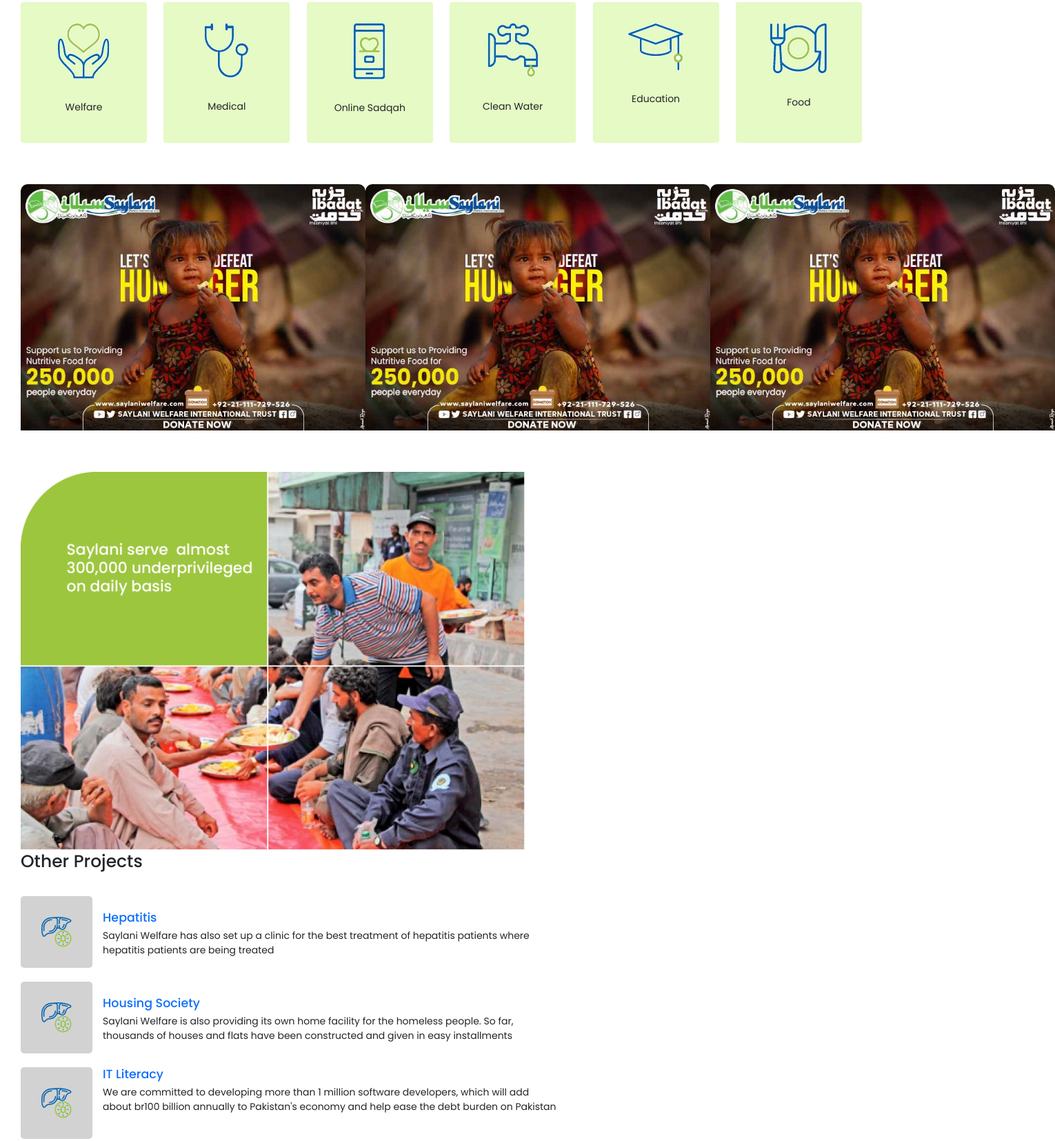
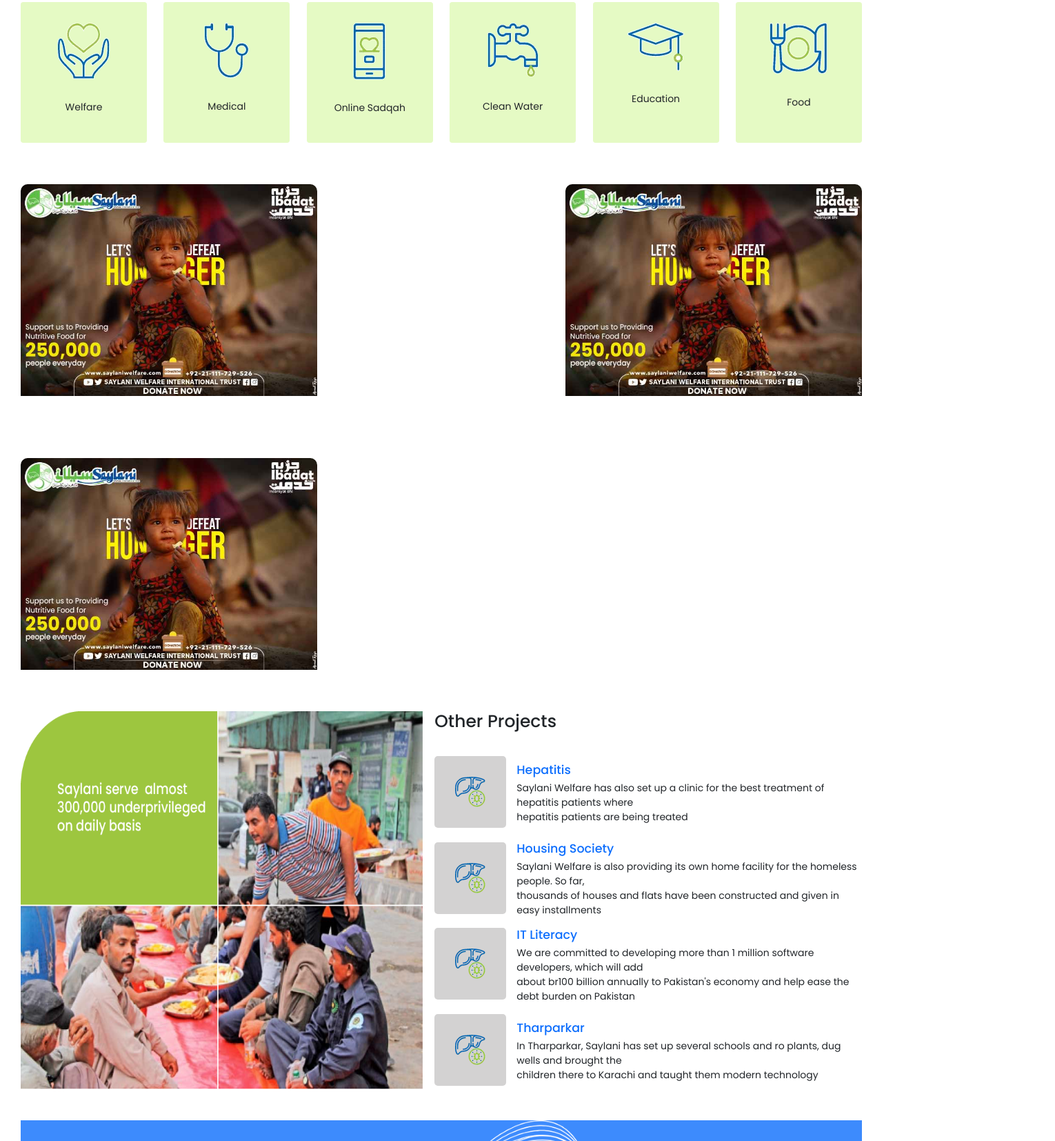
Before and after one commit to Owaisraza63/saylani-home-page, a plain HTML site: page index.html in a window 1280 px wide. Shown: the part 2002-3656 px from the top of the page at 69% size, 1530 px wide, since content can reach past the window. Drawn offline with nearby package versions, Linux system fonts and the light colour scheme.

Commit message:
changing

```diff
--- a/index.html
+++ b/index.html
@@ -166,22 +166,22 @@
 
             </div>
 
-            <div class="container-5 d-flex justify-content-around">
+            <div class="container-5 d-flex flex-wrap justify-content-between">
 
                 <div class="pt-5 pb-5">
-                    <img class="pb-5 rounded-4" src="./accets/images/c5-img-1.jpg" width="500px" alt="">
+                    <img class="pb-5 rounded-4" src="./accets/images/c5-img-1.jpg" width="430px" alt="">
                 </div>
                 <div class="pt-5 pb-5">
-                    <img class="pb-5 rounded-4" src="./accets/images/c5-img-1.jpg" width="500px" alt="">
+                    <img class="pb-5 rounded-4" src="./accets/images/c5-img-1.jpg" width="430px" alt="">
                 </div>
                 <div class="pt-5 pb-5">
-                    <img class="pb-5 rounded-4" src="./accets/images/c5-img-1.jpg" width="500px" alt="">
+                    <img class="pb-5 rounded-4" src="./accets/images/c5-img-1.jpg" width="430px" alt="">
                 </div>
 
             </div>
 
-            <div class="container-6">
-                <div class="d-flex flex-wrap justify-content-between pb-5">
+
+                <div class="container-6 d-flex gap-4 justify-content-around pb-5">
                     <div class="4x1-img">
                         <img src="./accets/images/4x1 img.png" width="100%" height="550px" alt="">
                     </div>
@@ -229,9 +229,9 @@
 
                     </div>
                 </div>
-            </div>
 
-            <div class="container-7 bg-primary px-5 m-auto d-flex flex-wrap justify-content-around  align-items-center">
+
+            <div class="container-7 bg-primary px-5 m-auto d-flex flex-wrap justify-content-around align-items-center">
 
                 <div>
                     <div class="c7-logo bg-white p-5 text-center align-content-center">
--- a/style.css
+++ b/style.css
@@ -161,7 +161,7 @@ html{
     display: none;
  }
 
- @media (max-width : 900px) {
+ @media (max-width : 1210px) {
     .menu-icon{
         display: block;
     }
```
